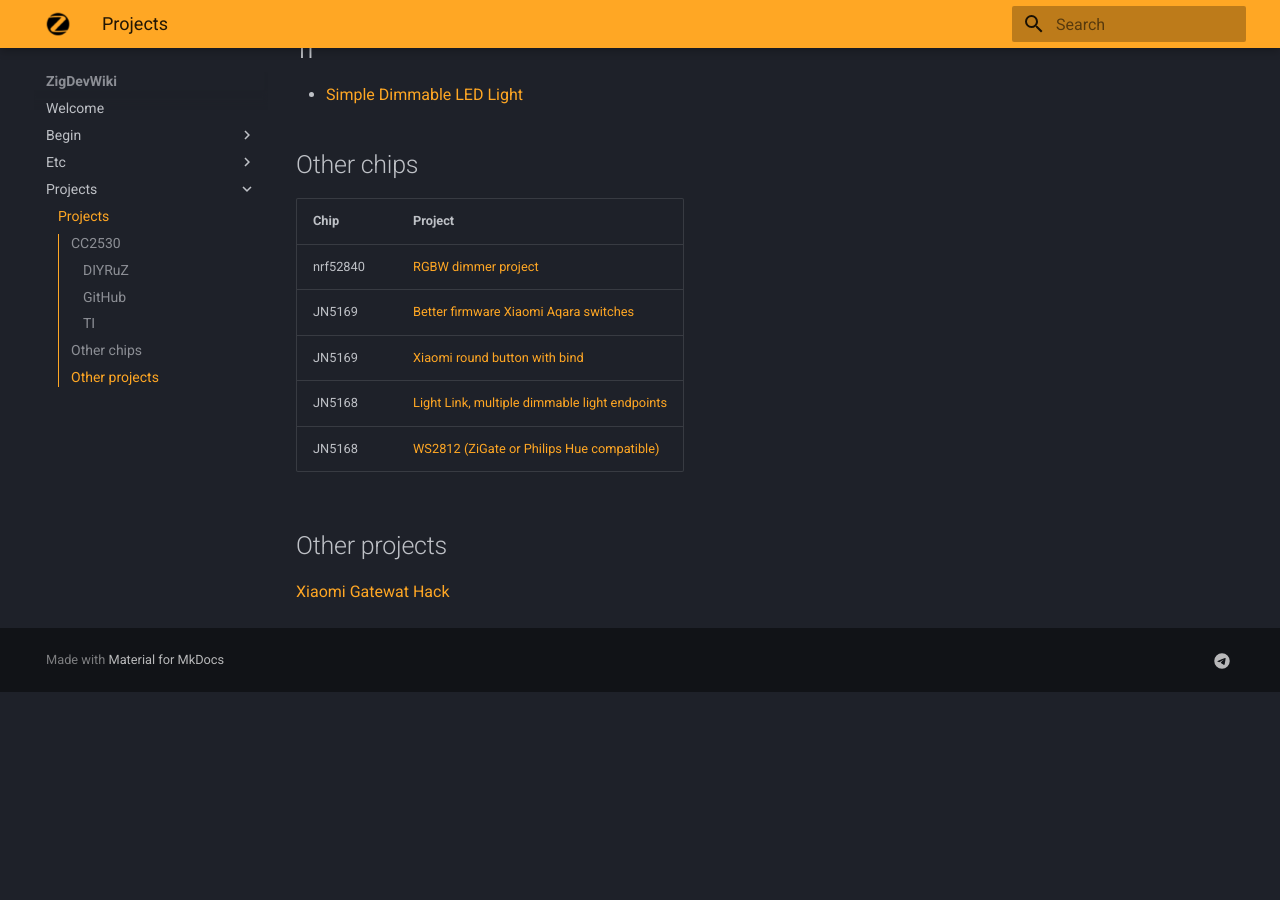
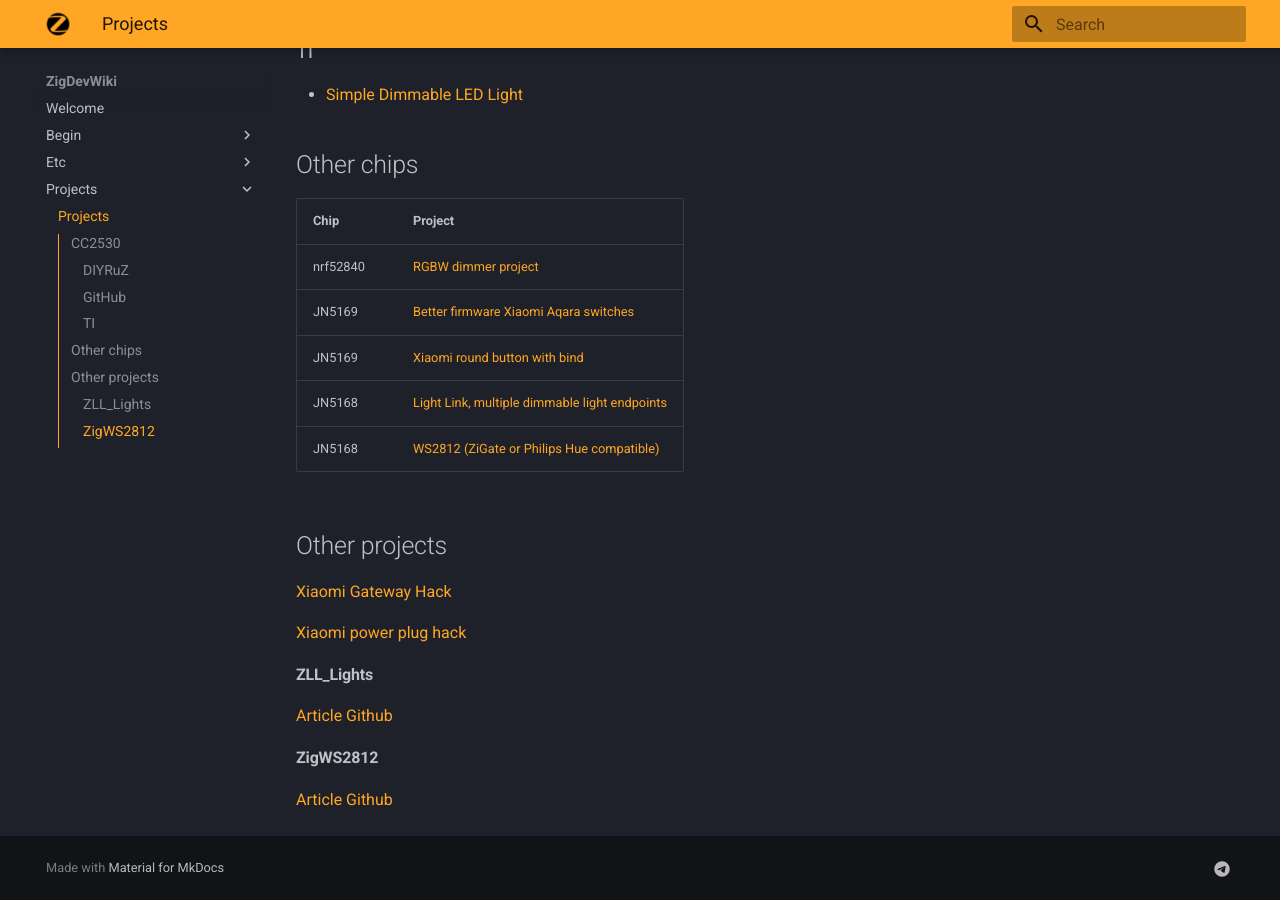
Before and after one commit to ZigDevWiki/zigdevwiki.github.io, an MkDocs documentation site: the page built from docs/Projects/index.md, in a window 1280 px wide and 900 px high, scrolled down 906 px. Built offline with MkDocs 1.6.1 and Material for MkDocs 9.7.7, drawn with Linux system fonts in a browser that asks for light colours; before the commit the page ends 1598 px from its top, so only the background shows below that.

Commit message:
Update index.md

```diff
--- a/docs/Projects/index.md
+++ b/docs/Projects/index.md
@@ -36,4 +36,14 @@
 |JN5168 | [ WS2812 (ZiGate or Philips Hue compatible)](https://github.com/fairecasoimeme/ZigWS2812_controller)|
 
 ##Other projects
-[Xiaomi Gatewat Hack](https://github.com/T-REX-XP/XiaomiGatewayHack)
+[Xiaomi Gateway Hack](https://github.com/T-REX-XP/XiaomiGatewayHack)
+
+[Xiaomi power plug hack](https://alephsecurity.com/2019/07/01/xiaomi-zigbee-1/)
+
+####ZLL_Lights
+[Article](https://hackaday.io/project/158669/instructions)
+[Github](https://github.com/someone42/ZLL_Lights)
+
+####ZigWS2812
+[Article](https://faire-ca-soi-meme.fr/domotique/2020/02/20/controleur-leds-compatible-zigbee/)
+[Github](https://github.com/fairecasoimeme/ZigWS2812_controller)
```
